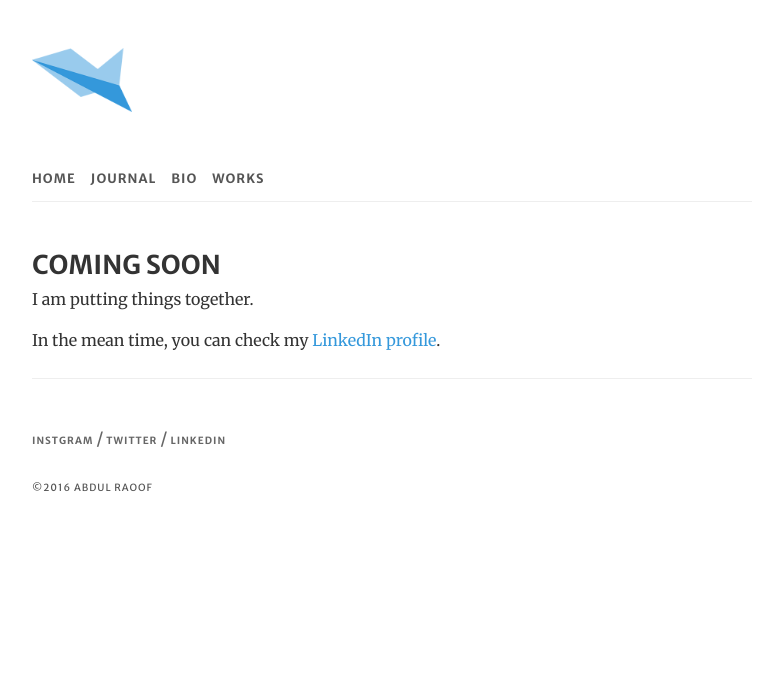
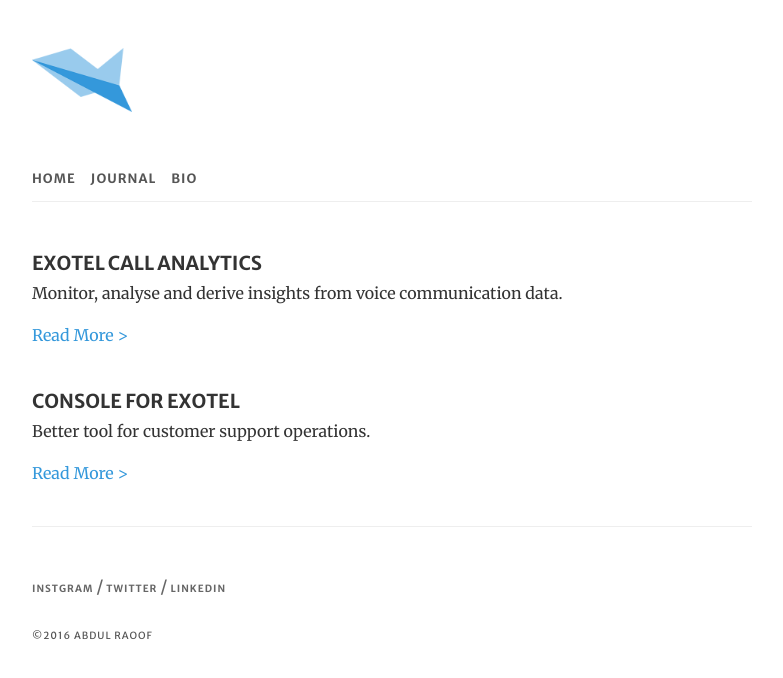
Before and after one commit to abdulraoof/abdulraoof.github.io, a Jekyll site: the page built from works.html, in a window 1280 px wide. Shown: the top 678 px of the page, without its empty margins (248-1031 px from the left). Built offline with Jekyll 4.4.1, drawn with Linux system fonts in a browser that asks for light colours.

Commit message:
added analytics case study

```diff
--- a/_includes/nav.html
+++ b/_includes/nav.html
@@ -3,6 +3,6 @@
 		<li><a href="{{site.baseurl}}/">Home</a></li>
 		<li><a href="{{site.baseurl}}/journal">Journal</a></li>
 		<li><a href="{{site.baseurl}}/bio">Bio</a></li>
-		<li><a href="{{site.baseurl}}/works">Works</a></li>
+		<!-- <li><a href="{{site.baseurl}}/works">Works</a></li> -->
 	</ul>
 </nav>
--- a/css/main.scss
+++ b/css/main.scss
@@ -79,7 +79,7 @@
 }
 
 small,figcaption {
-  @include type-style(0.618em, uppercase, 1px, 600,#555)
+  @include type-style(0.618em, uppercase, 1px, 600,#555);
 }
 
 figcaption {
@@ -128,7 +128,27 @@
       margin-bottom: 2em;
    }
 }
+.article-img-small {
+  margin: 0 auto;
+  text-align: center;
+  @media only screen and (min-device-width : 800px) and (max-device-width : 1440px){
+    position: relative;
+    width: 35vw;
+  }
+  margin-bottom: 2em;
+  img{
+     border: 1px solid #eee;
+   }
+   border-bottom: 1px solid #eee;
+   figcaption{
+      margin-bottom: 2em;
+   }
+}
 
+video {
+  width: 100%;
+  margin: 0 auto;
+}
 // emphasis styles
 em {
   font-weight: 600;
@@ -207,3 +227,8 @@
     }
   }
 }
+
+//Case studies
+.works {
+
+}
--- a/works.html
+++ b/works.html
@@ -2,7 +2,13 @@
 layout: default
 ---
 
-
-<h3>Coming Soon</h3>
-<p>I am putting things together.</p>
-<p>In the mean time, you can check my <a href="https://www.linkedin.com/in/abdulraoofb">LinkedIn profile</a>.</p>
+<section class="works">
+	<h4>Exotel Call Analytics</h4>
+	<p>Monitor, analyse and derive insights from voice communication data.</p>
+	<p><a href="{{site.baseurl}}/analytics">Read More ></a></p>
+</section>
+<section class="works">
+	<h4>Console for Exotel</h4>
+	<p>Better tool for customer support operations.</p>
+	<p><a href="{{site.baseurl}}/console">Read More ></a></p>
+</section>
```
Also changed, not shown: analytics.html (added, +102 -0 lines), console.html (+9 -2 lines), assets/images/analytics/dashboard1.png (added), assets/images/analytics/dashboard2.png (added), assets/images/analytics/information.jpg (added), assets/images/analytics/iteration1.png (added), assets/images/analytics/iteration2.png (added), assets/images/analytics/level1.png (added), assets/images/analytics/level2.png (added), assets/images/analytics/level3.png (added), assets/images/analytics/sketch1.jpg (added), assets/images/analytics/sketch2.jpg (added), 1 other file.
